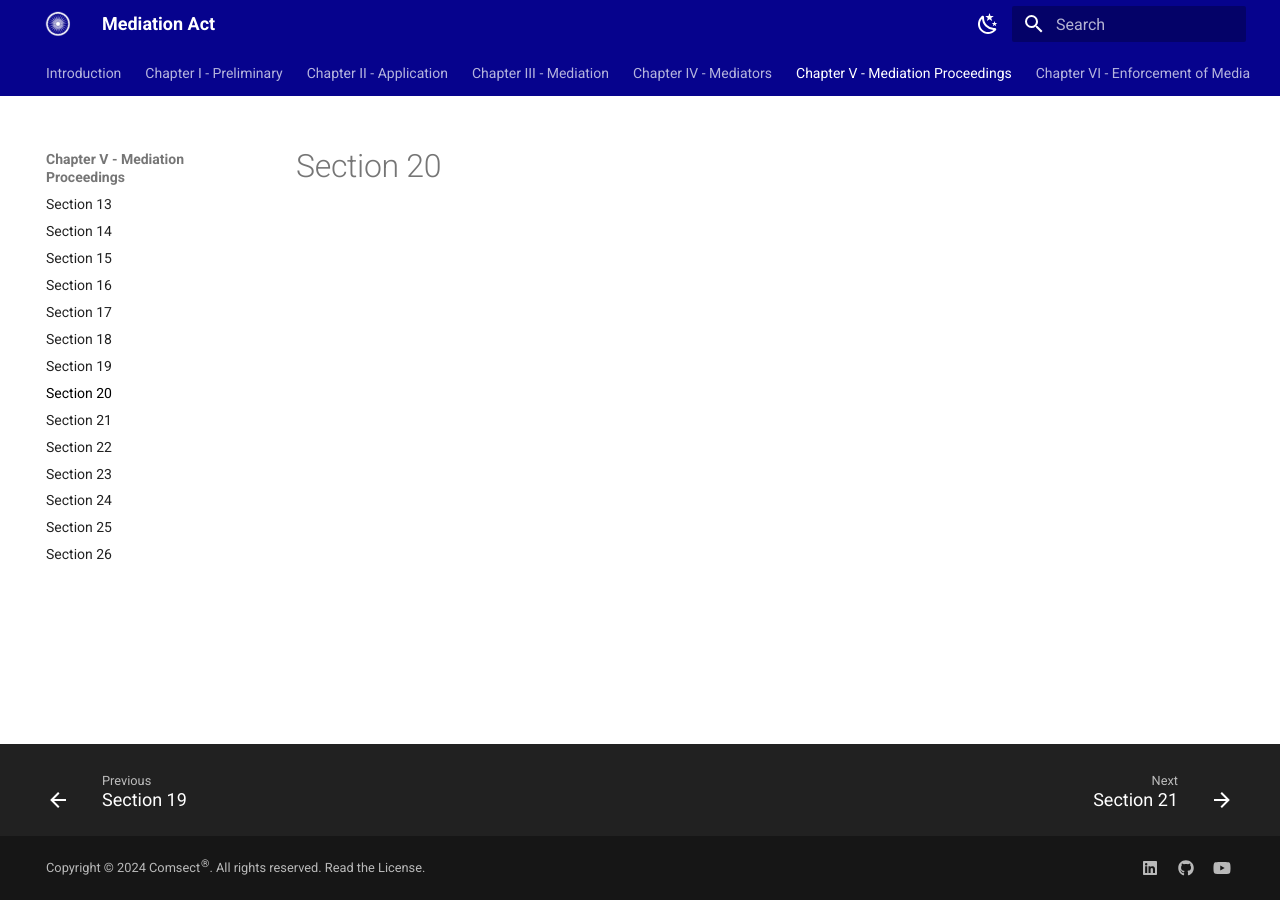
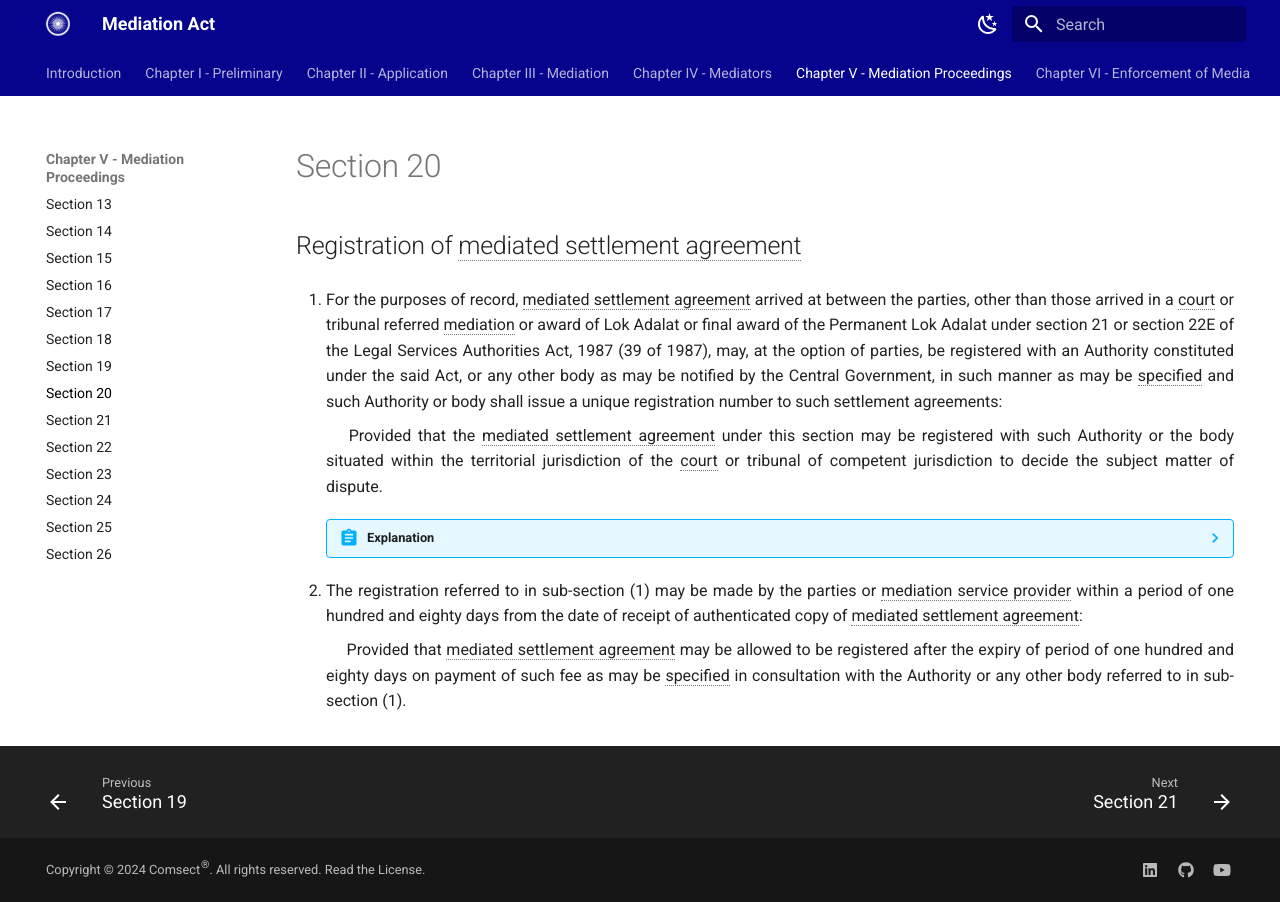
Before and after one commit to comsect/mediation-act, an MkDocs documentation site: the page built from docs/en/20.md, in a window 1280 px wide. Built offline with MkDocs 1.6.1 and Material for MkDocs 9.7.7, drawn with Linux system fonts in a browser that asks for light colours.

Commit message:
add section-twenty

```diff
--- a/docs/en/20.md
+++ b/docs/en/20.md
@@ -3,3 +3,12 @@ hide:
     - toc
 description: Registration of mediated settlement agreement
 ---
+
+## Registration of mediated settlement agreement
+
+1. For the purposes of record, mediated settlement agreement arrived at between the parties, other than those arrived in a court or tribunal referred mediation or award of Lok Adalat or final award of the Permanent Lok Adalat under section 21 or section 22E of the Legal Services Authorities Act, 1987 (39 of 1987), may, at the option of parties, be registered with an Authority constituted under the said Act, or any other body as may be notified by the Central Government, in such manner as may be specified and such Authority or body shall issue a unique registration number to such settlement agreements: </p>&emsp; Provided that the mediated settlement agreement under this section may be registered with such Authority or the body situated within the territorial jurisdiction of the court or tribunal of competent jurisdiction to decide the subject matter of dispute.
+
+    ??? abstract "Explanation"
+        For the removal of doubts, it is clarified that nothing contained in this sub-section shall affect the rights of parties to enforce the mediated settlement agreement under section 27 or challenge the same under section 28.
+
+2. The registration referred to in sub-section (1) may be made by the parties or mediation service provider within a period of one hundred and eighty days from the date of receipt of authenticated copy of mediated settlement agreement: </p>&emsp; Provided that mediated settlement agreement may be allowed to be registered after the expiry of period of one hundred and eighty days on payment of such fee as may be specified in consultation with the Authority or any other body referred to in sub-section (1).
```
